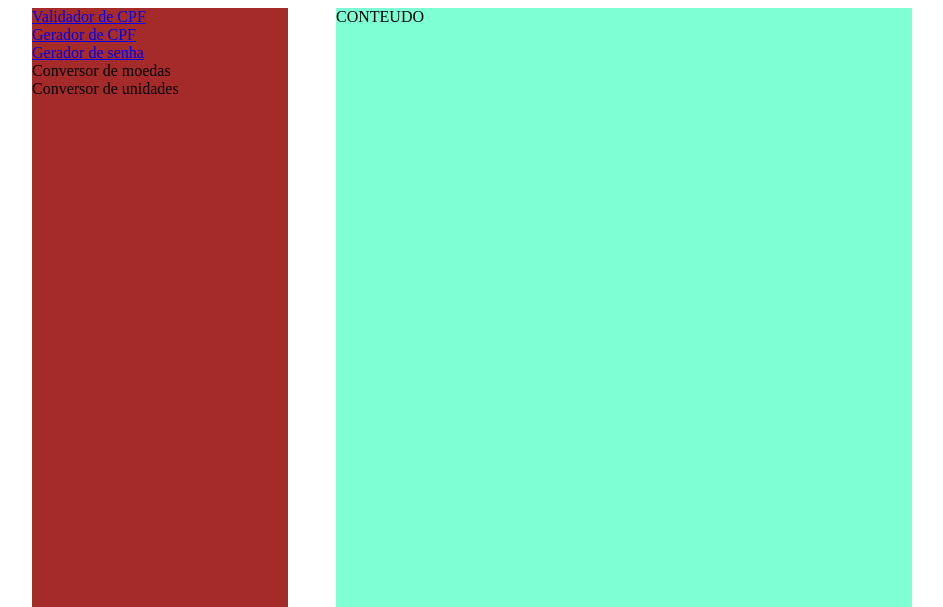
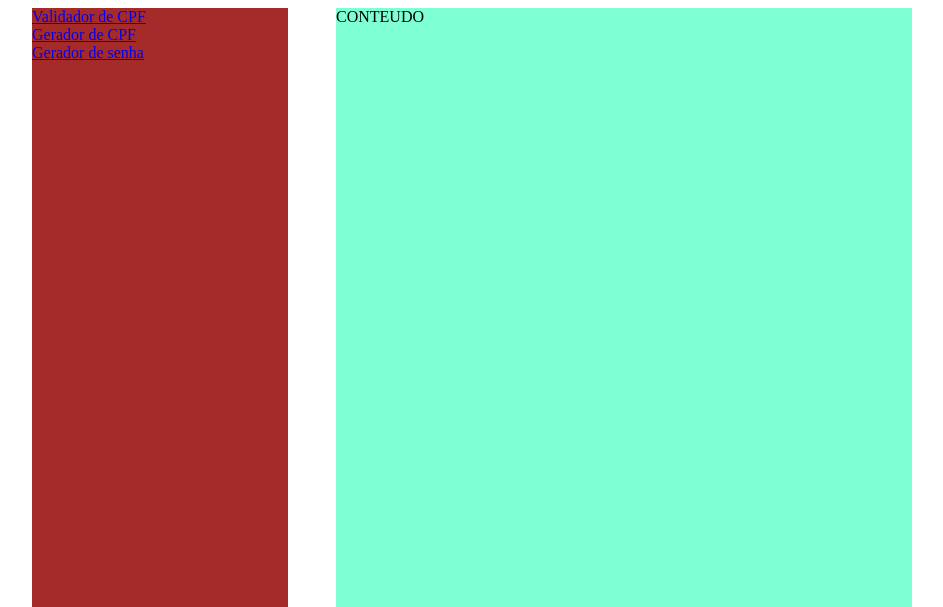
Before and after one commit to Antony-Reis/aedes_site_flask, a Python web app: template templates/index.html in a window 1280 px wide. Shown: the part 80-687 px from the top of the page, without its empty margins (168-1111 px from the left). Run offline with Jinja, Linux system fonts and the light colour scheme; the template is opened without the code that fills it, so the values that code supplies are empty.

Commit message:
Atualizando o <nav>

```diff
--- a/templates/index.html
+++ b/templates/index.html
@@ -18,8 +18,6 @@
                     <li><a href="{{ url_for('render_validarcpf') }}">Validador de CPF</a></li>
                     <li><a href="{{ url_for('render_geradordecpf') }}">Gerador de CPF</a></li>
                     <li><a href="{{ url_for('render_geradordesenha') }}">Gerador de senha</a></li>
-                    <li>Conversor de moedas</li>
-                    <li>Conversor de unidades</li>
                 </ul>
             </nav>
         </aside>
```
